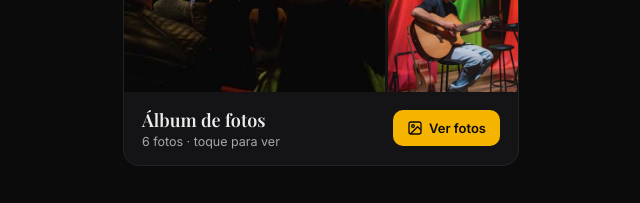
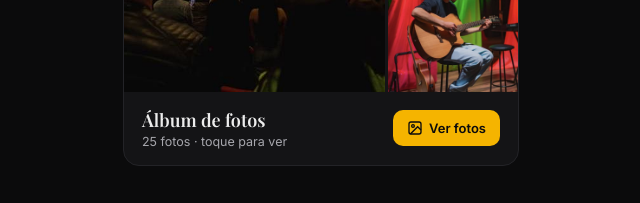
Before and after one commit to guilhermebalbinot3-ship-it/glorify-escola-de-musica, a plain HTML site: page index.html in a window 1280 px wide. Shown: the part 2260-2463 px from the top of the page, 319-959 px from the left. Drawn offline with nearby package versions, Linux system fonts and the light colour scheme.

Commit message:
Álbum do último recital com 25 fotos
Co-Authored-By: Claude Opus 5.5 <noreply@anthropic.com>
Claude-Session: https://claude.ai/code/session_017SkKXuL4Aj2BbPdoBh1xY7

```diff
--- a/index.html
+++ b/index.html
@@ -482,7 +482,7 @@ document.querySelectorAll('.av').forEach(a=>{const v=a.querySelector('video');a.
 <script>
 (function(){
 // ===== FOTOS DO ÁLBUM: coloque os arquivos na pasta "fotos" e liste aqui =====
-const fotos=['01.jpg','02.jpg','03.jpg','04.jpg','05.jpg','06.jpg'];
+const fotos=Array.from({length:25},(_,i)=>String(i+1).padStart(2,'0')+'.jpg');
 const lb=document.getElementById('lb'),tr=document.getElementById('lbt'),n=document.getElementById('lbn');
 document.getElementById('acount').textContent=fotos.length+' fotos · toque para ver';
 tr.innerHTML=fotos.map(f=>'<div class="lbs"><img loading="lazy" src="fotos/'+f+'" alt="Foto do recital"></div>').join('');
```
Also changed, not shown: fotos/07.jpg (added), fotos/08.jpg (added), fotos/09.jpg (added), fotos/10.jpg (added), fotos/11.jpg (added), fotos/12.jpg (added), fotos/13.jpg (added), fotos/14.jpg (added), fotos/15.jpg (added), fotos/16.jpg (added), fotos/17.jpg (added), fotos/18.jpg (added), fotos/19.jpg (added), fotos/20.jpg (added), 5 more files.
